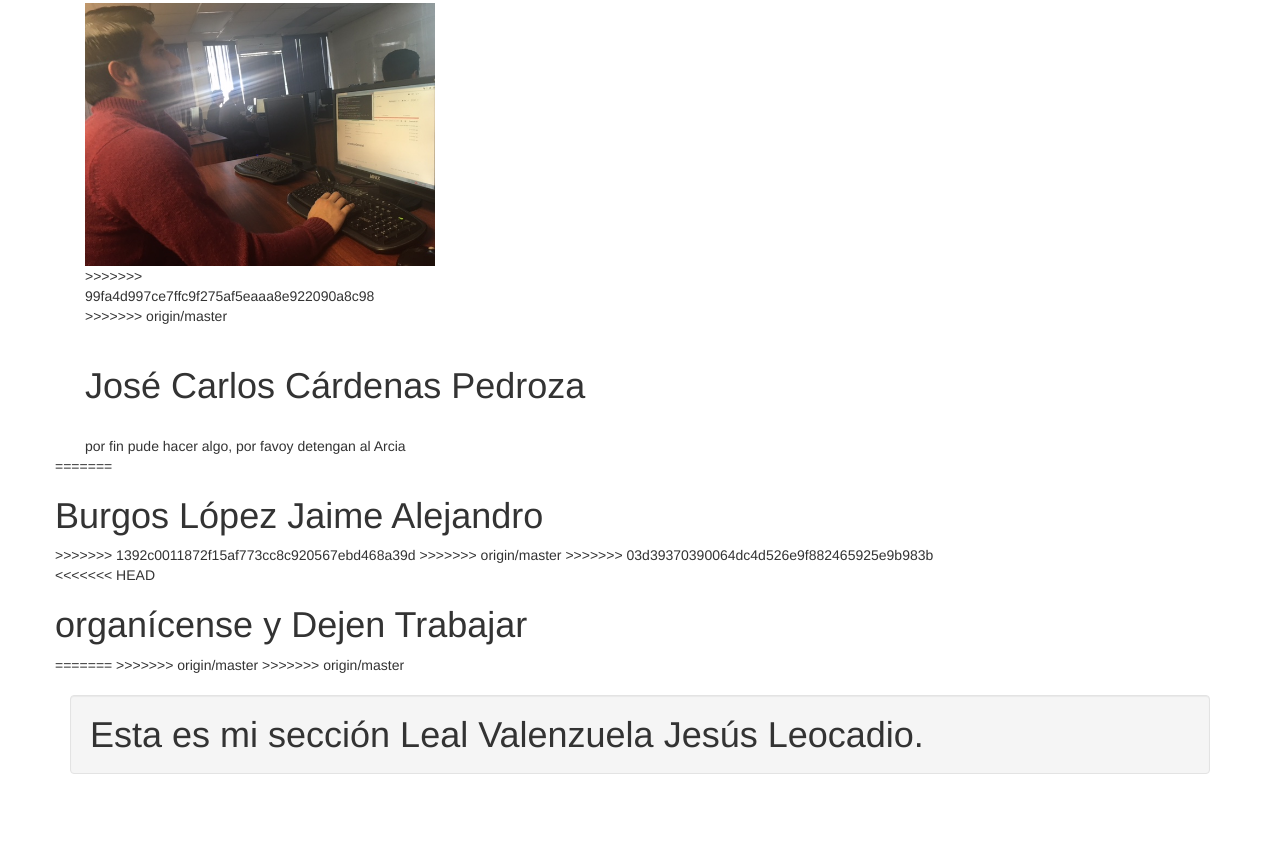
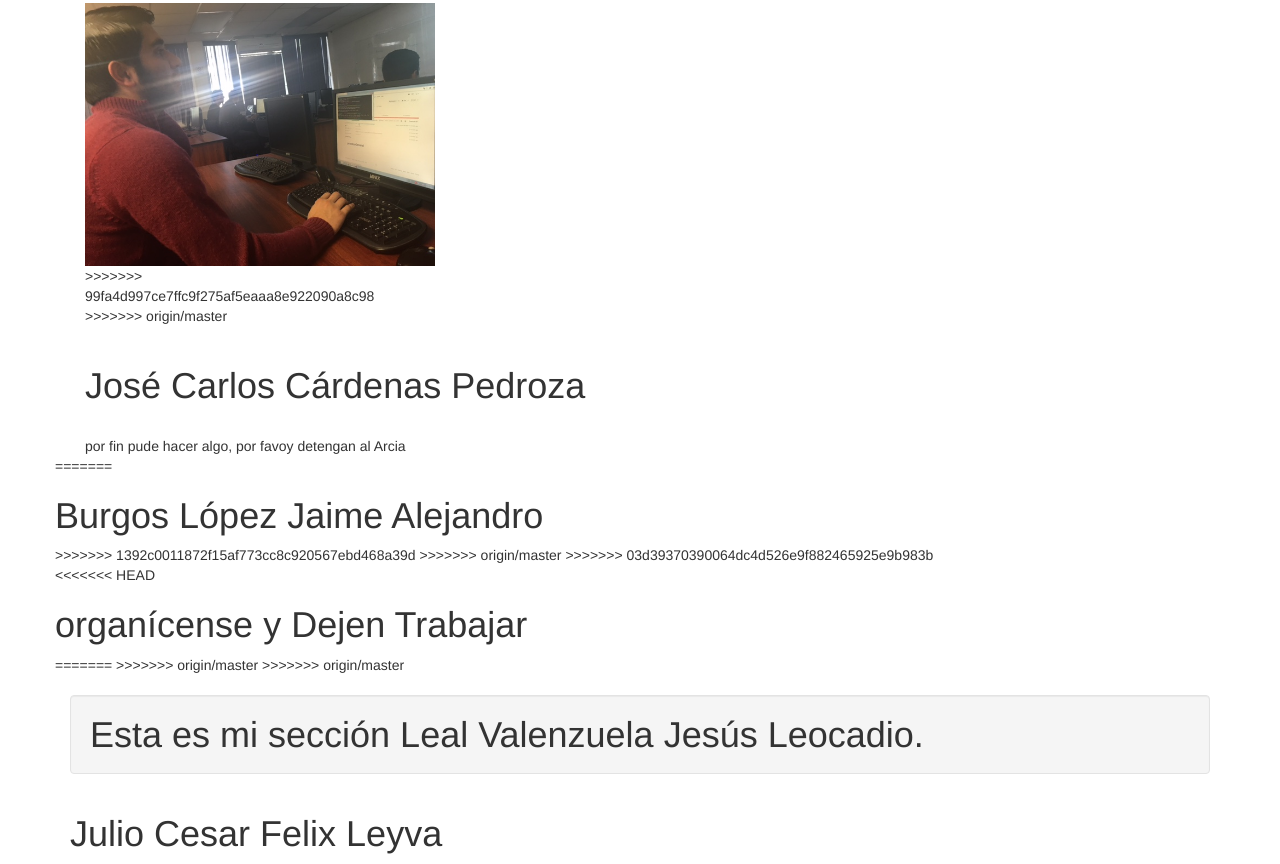
Before and after one commit to lc850/practicaGeneral, a plain HTML site: page index.html in a window 1280 px wide. Shown: the part 1422-2286 px from the top of the page. Before the commit the page ends 2216 px from the top, so only its background shows below. Drawn offline with Linux system fonts and the light colour scheme; files whose address does not match are found by name.

Commit message:
Julio Cesar Felix Leyva

```diff
--- a/index.html
+++ b/index.html
@@ -102,5 +102,13 @@
             </div>
         </div>
     </div>
+<div class="container">
+        <div class="row">
+            <div class="col-xs-12">
+                <h1>Julio Cesar Felix Leyva</h1>
+
+            </div>
+        </div>
+    </div>
 </body>
 </html>
```
